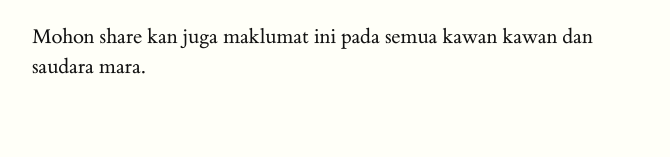
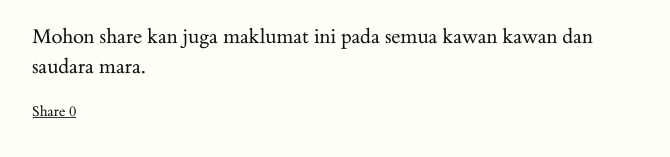
Before and after one commit to takafulis/takafulis.github.io, a Jekyll site: the page built from _posts/2017-01-26-pencerahan-mlta-mltt.md, in a window 1280 px wide and 900 px high, scrolled down 5173 px. Shown: the part 696-853 px from the top of the window, without its empty margins (128-798 px from the left). Built offline with Jekyll 4.4.1, drawn with Linux system fonts in a browser that asks for light colours.

Commit message:
Update 2017-01-26-pencerahan-mlta-mltt.md

```diff
--- a/_posts/2017-01-26-pencerahan-mlta-mltt.md
+++ b/_posts/2017-01-26-pencerahan-mlta-mltt.md
@@ -112,3 +112,12 @@ Ikuti [kisah arwah En Zami yang mengambil MLTT dan memeranjatkan keluarganya.(kl
 *Kalau tak faham lagi pasal MLTA/MLTT ni, boleh contact gua [http://takafulis.com/sms.html](http://takafulis.com/sms.html)
 
 Mohon share kan juga maklumat ini pada semua kawan kawan dan saudara mara.
+
+<div class="share-button share-button-facebook" data-share-url="http://takafulis.com/artikel/pencerahan-mlta-mltt">
+    <div class="box">
+        <a href="https://www.facebook.com/sharer/sharer.php?u=http://takafulis.com%2Fartikel%2Fpencerahan-mlta-mltt">
+            <span class='share'>Share</span>
+            <span class='count'>0</span>
+        </a>
+    </div>
+</div>
```
